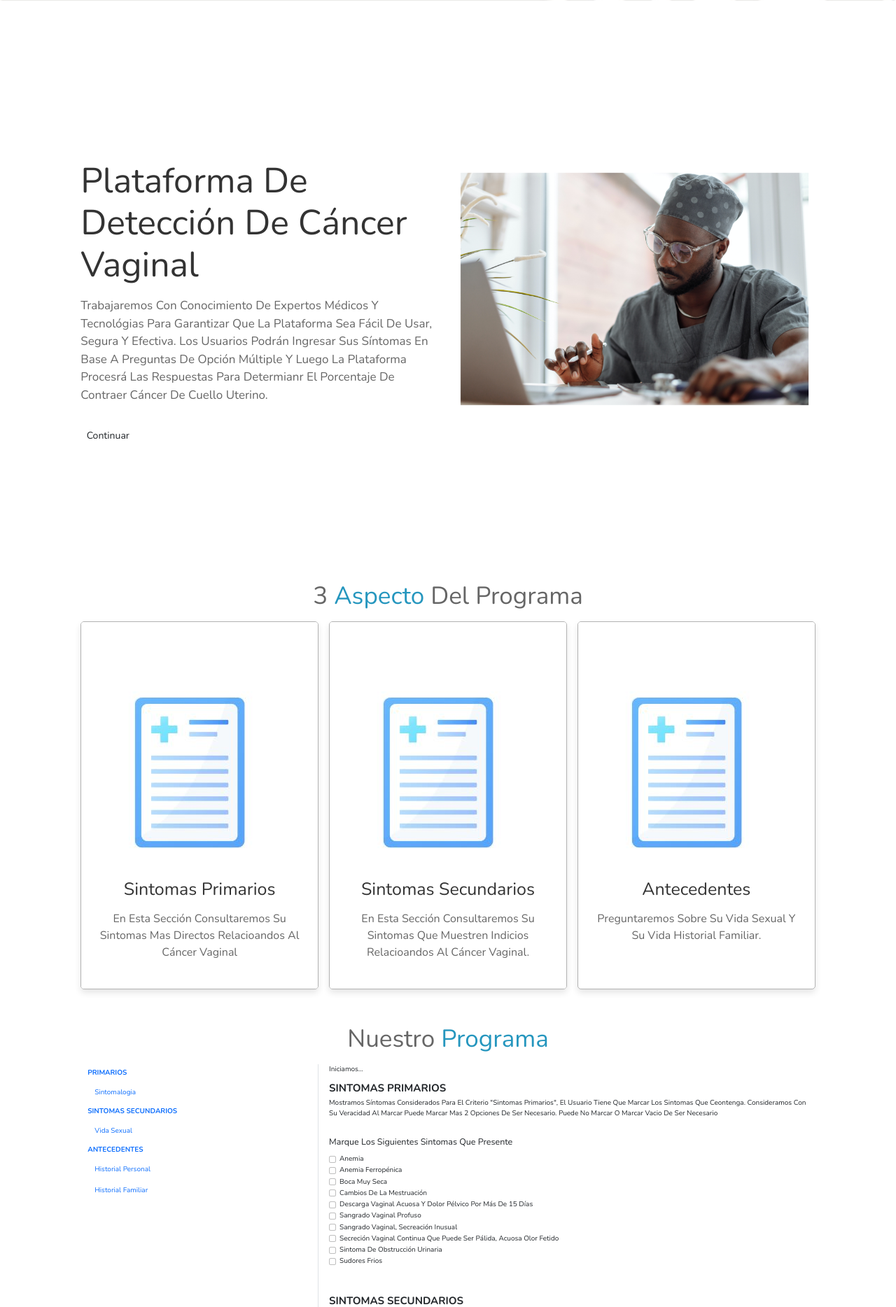
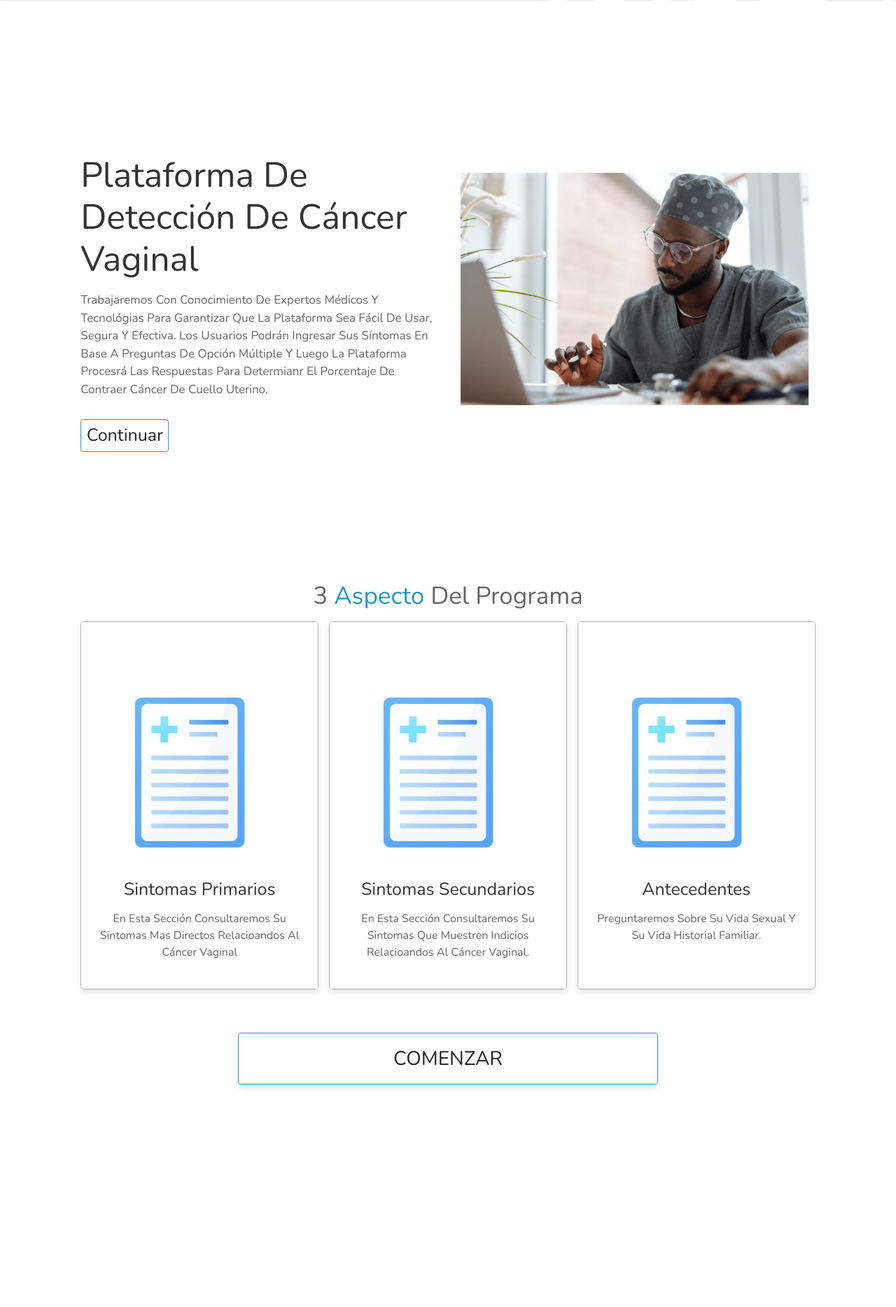
Before and after one commit to Jordy-21/Early-Cervix, a PHP site: page / in a window 1280 px wide. Shown: the part 814-2682 px from the top of the page at 70% size. After the commit the page ends 2369 px from the top, so only its background shows below. Run offline with PHP 8.4, Linux system fonts and the light colour scheme.

Commit message:
Presentación de la EV2 y Parcial

```diff
--- a/index.html
+++ b/index.html
@@ -24,7 +24,7 @@
             <a href="#home">Inicio</a>
             <a href="#explicacion">Explicación</a>
             <a href="#speciality">Especialidad</a>
-            <a href="#programa">Explicacion</a>
+            <!-- <a href="#programa">Explicacion</a> -->
             <a href="#resultado">Resultado</a>
         </nav>
     </header>
@@ -34,9 +34,9 @@
     <section id="home" class="home">
 
         <div class="content">
-            <h3>FVirtual Dectector de Cáncer Vaginal</h3>
+            <h3>Virtual Dectector de Cáncer Vaginal</h3>
             <p>Sistema Experto Brinda una solución efectiva accesible y fácil de usar para la detección temprana del cáncer de cuello úterino.</p>
-            <a href="#explicacion" class="btn">Comenzar</a>
+            <a href="#explicacion" class="btn">Continuar</a>
         </div>
         <div class="image">
             <img src="imagenes/fondo-incio.jpg" alt="image">
@@ -94,234 +94,12 @@
                 </div>
             </div>
         </div>
+        <h1 class="heading"><br>
+          <a href="prolog.html" class="btn" >COMENZAR</a>
+        </h1>
     </section>
 
 <!-- Speciality sectiion ends -->
-
-
-    <!-- programa section starts -->
-
-<section id="programa" class="programa">
-<div class="box-container">
-    <h1 class="heading"> Nuestro <span>Programa</span></h1>
-    <div class="row">
-        <div class="col-4">
-          <nav id="navbar-example3" class="h-100 flex-column align-items-stretch pe-4 border-end">
-            <nav class="nav nav-pills flex-column">
-              <a class="nav-link" href="#item-1"><strong>PRIMARIOS</strong></a>
-              <nav class="nav nav-pills flex-column">
-                <a class="nav-link ms-3 my-1" href="#item-1-1">Sintomalogia</a>
-              </nav>
-              <a class="nav-link" href="#item-2"><strong>SINTOMAS SECUNDARIOS</strong></a>
-              <a class="nav-link ms-3 my-1" href="#item-2-1">Vida Sexual</a>
-              <a class="nav-link" href="#item-3"><strong>ANTECEDENTES</strong></a>
-              <nav class="nav nav-pills flex-column">
-                <a class="nav-link ms-3 my-1" href="#item-3-1">Historial Personal</a>
-                <a class="nav-link ms-3 my-1" href="#item-3-2">Historial Familiar</a>
-              </nav>
-            </nav>
-          </nav>
-        </div><br>
-
-        <div class="col-8">
-          <div data-bs-spy="scroll" data-bs-target="#navbar-example3" data-bs-smooth-scroll="true" class="scrollspy-example-2" tabindex="0">
-            <div id="item-1"><p>Iniciamos...</p>
-              <h4><span><strong>SINTOMAS PRIMARIOS</strong></span></h4>
-              <p>Mostramos síntomas considerados para el criterio "Sintomas Primarios", el usuario tiene que marcar los sintomas que ceontenga. Consideramos con su veracidad al marcar
-                Puede marcar mas 2 opciones de ser necesario.
-                Puede no marcar o marcar vacio de ser necesario
-              </p>
-            </div>
-            <div id="item-1-1"><br>
-              <h5>Marque los siguientes sintomas que presente</h5>
-              <p><div class="form-check">
-                <input class="form-check-input" type="checkbox" value="" id="flexCheckDefault">
-                <label class="form-check-label" for="flexCheckDefault">
-                  Anemia
-                </label>
-              </div>
-              <div class="form-check">
-                <input class="form-check-input" type="checkbox" value="" id="flexCheckDefault">
-                <label class="form-check-label" for="flexCheckDefault">
-                  Anemia Ferropénica
-                </label>
-              </div>
-              <div class="form-check">
-                <input class="form-check-input" type="checkbox" value="" id="flexCheckDefault">
-                <label class="form-check-label" for="flexCheckDefault">
-                  Boca muy Seca
-                </label>
-              </div>
-              <div class="form-check">
-                <input class="form-check-input" type="checkbox" value="" id="flexCheckDefault">
-                <label class="form-check-label" for="flexCheckDefault">
-                  Cambios de la Mestruación
-                </label>
-              </div>
-              <div class="form-check">
-                <input class="form-check-input" type="checkbox" value="" id="flexCheckDefault">
-                <label class="form-check-label" for="flexCheckDefault">
-                  Descarga Vaginal acuosa y dolor pélvico por más de 15 días
-                </label>
-              </div>
-              <div class="form-check">
-                <input class="form-check-input" type="checkbox" value="" id="flexCheckDefault">
-                <label class="form-check-label" for="flexCheckDefault">
-                  Sangrado Vaginal Profuso
-                </label>
-              </div>
-              <div class="form-check">
-                <input class="form-check-input" type="checkbox" value="" id="flexCheckDefault">
-                <label class="form-check-label" for="flexCheckDefault">
-                  Sangrado Vaginal, secreación inusual
-                </label>
-              </div>
-              <div class="form-check">
-                <input class="form-check-input" type="checkbox" value="" id="flexCheckDefault">
-                <label class="form-check-label" for="flexCheckDefault">
-                  Secreción vaginal continua que puede ser pálida, acuosa olor fetido
-                </label>
-              </div>
-              <div class="form-check">
-                <input class="form-check-input" type="checkbox" value="" id="flexCheckDefault">
-                <label class="form-check-label" for="flexCheckDefault">
-                  Sintoma de obstrucción urinaria
-                </label>
-              </div>
-              <div class="form-check">
-                <input class="form-check-input" type="checkbox" value="" id="flexCheckDefault">
-                <label class="form-check-label" for="flexCheckDefault">
-                  Sudores Frios
-                </label>
-              </div>
-            </p>
-            </div>
-            </div>
-
-            <div id="item-2"><br><br>
-              <h4><span><strong>SINTOMAS SECUNDARIOS</strong></span></h4>
-              <p>Mostramos síntomas considerados para el criterio "Sintomas Secundarios" los cuales no son estricatemente relacionado con el cáncer vaginal pero muestran indicios para nos programa, el usuario tiene que marcar los sintomas que ceontenga. Consideramos con su veracidad al marcar
-                Puede marcar mas 2 opciones de ser necesario.
-                Puede no marcar o marcar vacio de ser necesario
-            </p>
-            <div id="item-2-1"><br>
-                <h5>Marque las opciones que correspondan en su vida sexual</h5>
-                <p> <p><div class="form-check">
-                    <input class="form-check-input" type="checkbox" value="" id="flexCheckDefault">
-                    <label class="form-check-label" for="flexCheckDefault">
-                      Uso de Píldoras Anticoceptivas mayor a 5 años
-                    </label>
-                  </div>
-                  <div class="form-check">
-                    <input class="form-check-input" type="checkbox" value="" id="flexCheckDefault">
-                    <label class="form-check-label" for="flexCheckDefault">
-                      Múltiples Compañeros Sexuales
-                    </label>
-                  </div>
-                  <div class="form-check">
-                    <input class="form-check-input" type="checkbox" value="" id="flexCheckDefault">
-                    <label class="form-check-label" for="flexCheckDefault">
-                      Edad temprana en la primera relación sexual
-                    </label>
-                  </div>
-                  <div class="form-check">
-                    <input class="form-check-input" type="checkbox" value="" id="flexCheckDefault">
-                    <label class="form-check-label" for="flexCheckDefault">
-                      Haber padecido enfermedades venéras
-                    </label>
-                  </div>
-                  <div class="form-check">
-                    <input class="form-check-input" type="checkbox" value="" id="flexCheckDefault">
-                    <label class="form-check-label" for="flexCheckDefault">
-                      Multiparidad o primoparición de los 30 años
-                    </label>
-                  </div>
-                  <div class="form-check">
-                    <input class="form-check-input" type="checkbox" value="" id="flexCheckDefault">
-                    <label class="form-check-label" for="flexCheckDefault">
-                      Elevado número de hijos
-                    </label>
-                  </div>
-                </p>
-            </div>
-
-            <div id="item-3"><br><br>
-              <h4><span><strong>ANTECEDENTES</strong></span></h4>
-              <p>Mostramos síntomas considerados para el criterio "Antecentes", el usuario tiene que marcar los valores que considere. Consideramos con su veracidad al marcar
-                Puede marcar mas 2 opciones de ser necesario.
-                Puede no marcar o marcar vacio de ser necesario
-            </p>
-            </div>
-            <div id="item-3-1"><br>
-                <h5>¿En su Antecedente personal?</h5>
-                <p> <p><div class="form-check">
-                    <input class="form-check-input" type="checkbox" value="" id="flexCheckDefault">
-                    <label class="form-check-label" for="flexCheckDefault">
-                      Herpes
-                    </label>
-                  </div>
-                  <div class="form-check">
-                    <input class="form-check-input" type="checkbox" value="" id="flexCheckChecked">
-                    <label class="form-check-label" for="flexCheckChecked">
-                      Tabaquismo
-                    </label>
-                  </div>
-                </p>
-            </div>
-            <div id="item-3-2"><br>
-                <h5>¿En su Historial Familiar algún familiar tuvo o tiene Cáncer Vaginal?</h5>
-                <p> <p><div class="form-check">
-                    <input class="form-check-input" type="checkbox" value="" id="flexCheckDefault">
-                    <label class="form-check-label" for="flexCheckDefault">
-                      Abuela
-                    </label>
-                  </div>
-                  <div class="form-check">
-                    <input class="form-check-input" type="checkbox" value="" id="flexCheckChecked" >
-                    <label class="form-check-label" for="flexCheckChecked">
-                      Madre
-                    </label>
-                  </div>
-                  <div class="form-check">
-                    <input class="form-check-input" type="checkbox" value="" id="flexCheckChecked" >
-                    <label class="form-check-label" for="flexCheckChecked">
-                      Madre
-                    </label>
-                  </div>
-                  <div class="form-check">
-                    <input class="form-check-input" type="checkbox" value="" id="flexCheckChecked" >
-                    <label class="form-check-label" for="flexCheckChecked">
-                      Hermana
-                    </label>
-                  </div>
-                </p>
-            </div>
-          </div>
-          <a href="#resultado" class="btn">Enviar</a>
-        </div>
-</div>
-
-</section>
-    <!-- programa section ends -->
-
-
-<!--resultado section starts -->
-<section id="resultado" class="resultado">
-
-    <div class="content">
-        <h3>Resultados</h3>
-        <p>Quiero empezar diciéndote que eres una persona fuerte y valiente. Los resultados de tu diagnóstico de cáncer vaginal pueden ser desconcertantes y abrumadores, pero quiero recordarte que estás rodeada de amor y apoyo en este momento.
-            Recuerda que cada caso es único y que los avances médicos y los tratamientos disponibles son cada vez más efectivos. No importa cuál sea el grado de gravedad de tu situación, ten fe en ti misma y en tu equipo médico. Juntos, encontrarán la mejor estrategia de tratamiento y te guiarán a lo largo de tu proceso de recuperación de ser necesario
-            Con cariño y admiración
-            Presionar el botón para descargar tus resultados</p>
-        <a href="#" class="btn">Descargar</a>
-    </div>
-    <div class="image">
-        <img src="imagenes/primari.jpg" alt="image">
-    </div>
-</section>
-<!--resultado section ends -->
-
 
     <!-- custom js file link -->
     <script src="script.js"></script>
--- a/prolog.html
+++ b/prolog.html
@@ -185,9 +185,10 @@
         <br>
         <br>
         <div class="d-grid gap-3 d-md-flex justify-content-md-end">
-          <button type="button" class="btn btn-secondary" href="index.html">Regresar</button>
-          <button type="button" class="btn btn-outline-secondary" href="#">Enviar</button><br>
+          <a type="button" class="btn btn-secondary" href="index.html"><h4><strong>Regresar</strong></h4></a>
+          <a type="button" class="btn btn-outline-secondary" href="resultado.html"><h4><strong>Enviar</strong></h4></a>
         </div>
+        <br>
     </section>
     <!-- custom js file link -->
     <script src="progress.js"></script>
--- a/styles.css
+++ b/styles.css
@@ -236,10 +237,10 @@
     padding: 1rem 0;
 }
 .explicacion .content a{
-    font-size: 1.4rem;
+    font-size: 2.5rem;
+    border: 1px solid var(--blue);
 }
  /* explicacion ends */
-
 
  /* resultado starts */
  .resultado{display: flex;
@@ -485,6 +487,13 @@
     flex-wrap: wrap;
     gap: 1.5rem;
 }
+.speciality .heading a{
+    font-size: 2.8rem;
+    padding: 1.5rem;
+    width: 60rem;
+    border: 1px solid var(--blue);
+    box-shadow: 0 .5rem 1rem rgb(0, 0, 0, .1);
+}
 .speciality .box-container .box{
     flex: 1 1 30rem;
     position: relative;
```
Also changed, not shown: other parts of styles.css (+29 -2 lines), resultado.html (added, +54 -0 lines).
